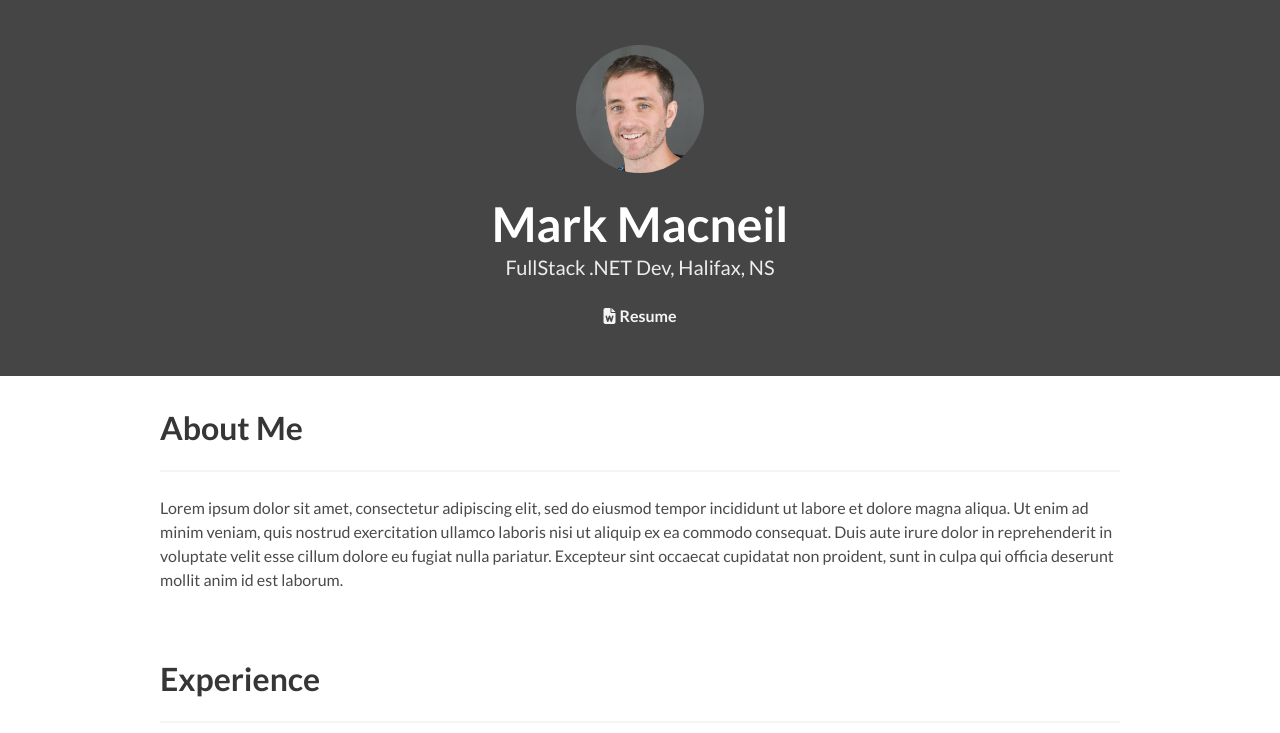
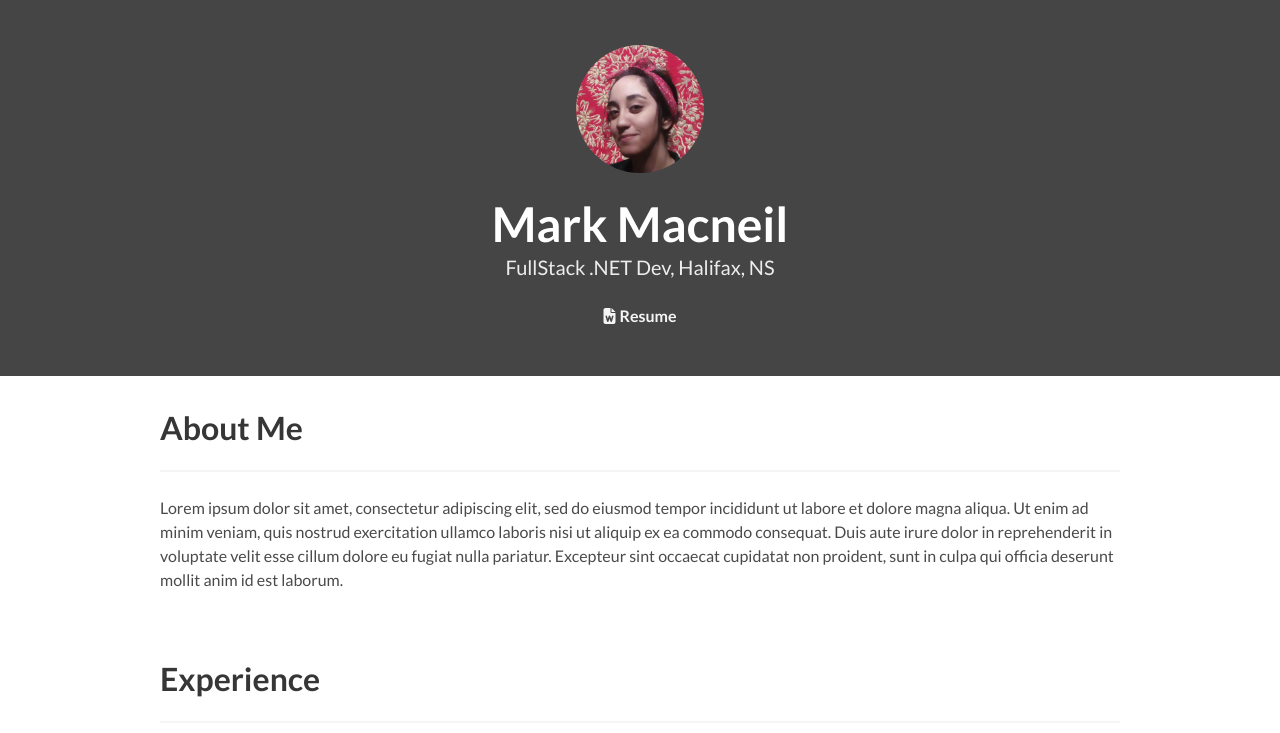
Before and after one commit to EsraaAfifi/Portfolio, a plain HTML site: page index.html in a window 1280 px wide. Shown: the part 67-800 px from the top of the page. Drawn offline with Linux system fonts and the light colour scheme.

Commit message:
deploy my image

```diff
--- a/index.html
+++ b/index.html
@@ -45,7 +45,7 @@
         <div class="level">
           <div class="level-item has-text-centered">
             <figure class="image is-128x128">
-              <img class="is-rounded" src="img/me-big.jpg">
+              <img class="is-rounded" src="img/me-bigg.jpg">
             </figure>
           </div>
         </div>
```
